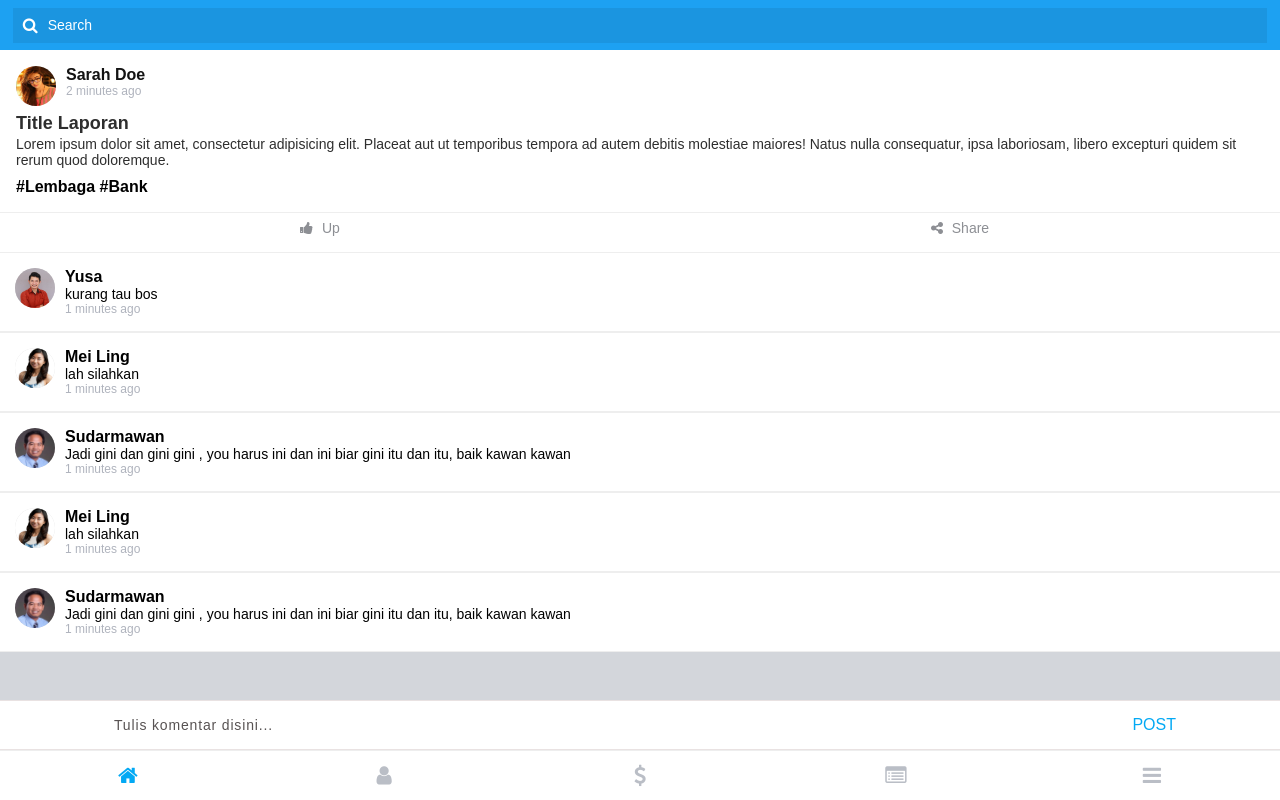
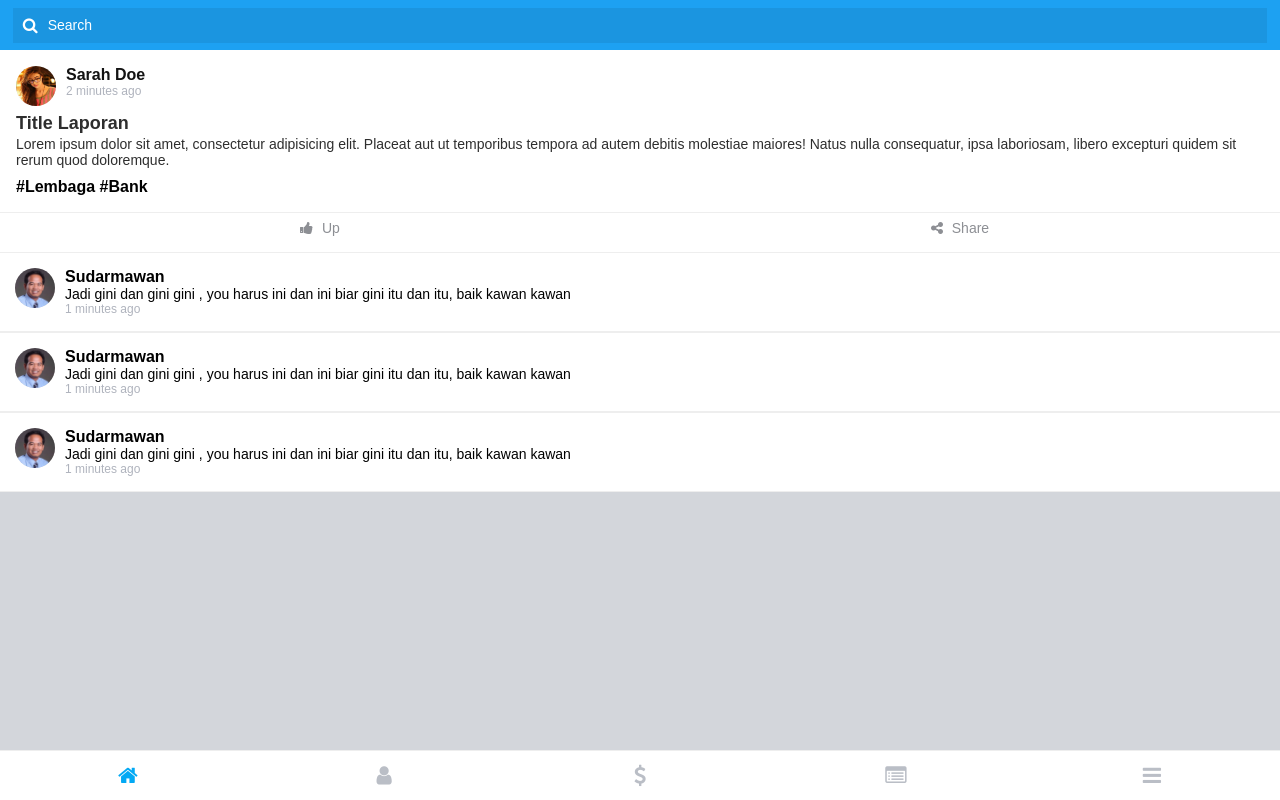
Before and after one commit to m-noer/ggfdsg, a plain HTML site: page detail-post.html in a window 1280 px wide. Drawn offline with Linux system fonts and the light colour scheme.

Commit message:
Add files via upload

```diff
--- a/detail-post.html
+++ b/detail-post.html
@@ -10,13 +10,13 @@
   </head>
   <body onload="tes()">
 
-    <div id="detail_post">
+    <div id="app">
       <nav>
         <div class="cell isi-laporan">
-          <a href="index.html" class="active"><i class="fa fa-home fa-lg"  aria-hidden="true"></i></a>
+          <a href="home.html" class="active"><i class="fa fa-home fa-lg"  aria-hidden="true"></i></a>
         </div>
         <div class="cell isi-laporan">
-          <a href=""><i class="fa fa-user fa-lg"  aria-hidden="true"></i></a>
+          <a href="#footer"><i class="fa fa-user fa-lg"  aria-hidden="true"></i></a>
         </div>
         <div class="cell isi-laporan">
           <a href=""><i class="fa fa-dollar fa-lg"  aria-hidden="true"></i></a>
@@ -28,7 +28,7 @@
           <a href=""><i class="fa fa-bars fa-lg"  aria-hidden="true"></i></a>
         </div>
       </nav>
-      <div class="search-box">
+      <div class="search-box" id="search">
         <div class="input-box">
           <i class="fa fa-search" aria-hidden="true"></i>
           <input type="text" placeholder="Search">
@@ -70,31 +70,9 @@
           </div>
         </div>
 
-        <div class="comment">
-          <div class="cell1">
-            <div class="photo">
-              <img src="images/profil.jpeg" alt="">
-            </div>
-          </div>
-          <div class="isi-comment">
-            <h1>Yusa</h1>
-            <p>kurang tau bos</p>
-            <p>1 minutes ago</p>
-          </div>
-        </div>
-        <div class="comment">
-          <div class="cell1">
-            <div class="photo">
-              <img src="images/profil3.jpg" alt="">
-            </div>
-          </div>
-          <div class="isi-comment">
-            <h1>Mei Ling</h1>
-            <p>lah silahkan</p>
-            <p>1 minutes ago</p>
-          </div>
-        </div>
-        <div class="comment">
+        <div>
+          <ul>
+            <li class="comment">
               <div class="cell1">
                 <div class="photo">
                   <img src="images/profil4.jpg" alt="">
@@ -105,20 +83,8 @@
                 <p>Jadi gini dan gini gini , you harus ini dan ini biar gini itu dan itu, baik kawan kawan</p>
                 <p>1 minutes ago</p>
               </div>
-        </div>
-        <div class="comment">
-          <div class="cell1">
-            <div class="photo">
-              <img src="images/profil3.jpg" alt="">
-            </div>
-          </div>
-          <div class="isi-comment">
-            <h1>Mei Ling</h1>
-            <p>lah silahkan</p>
-            <p>1 minutes ago</p>
-          </div>
-        </div>
-        <div class="comment">
+            </li>
+            <li class="comment">
               <div class="cell1">
                 <div class="photo">
                   <img src="images/profil4.jpg" alt="">
@@ -129,14 +95,27 @@
                 <p>Jadi gini dan gini gini , you harus ini dan ini biar gini itu dan itu, baik kawan kawan</p>
                 <p>1 minutes ago</p>
               </div>
+            </li>
+            <li class="comment">
+              <div class="cell1">
+                <div class="photo">
+                  <img src="images/profil4.jpg" alt="">
                 </div>
               </div>
+              <div class="isi-comment">
+                <h1>Sudarmawan</h1>
+                <p>Jadi gini dan gini gini , you harus ini dan ini biar gini itu dan itu, baik kawan kawan</p>
+                <p>1 minutes ago</p>
+              </div>
+            </li>
+            <todo-list :todos="todos"></todo-list>
+          </ul>
+        </div>
+      </div>
+      <todo-form @todo-created="addTodo"></todo-form>
     </div>
 
-    <div class="tulis-comment">
-      <input type="text" placeholder="Tulis komentar disini..."> POST
-    </div>
-    <footer class="post-detail-page"></footer>
+    <footer id="footer" class="post-detail-page"></footer>
 
     <script src="js/vue.min.js" charset="utf-8"></script>
     <script src="js/jquery.min.js" charset="utf-8"></script>
@@ -144,13 +123,19 @@
     <script src="js/barba.js" type="text/javascript"></script>
     <script src="js/main.js" charset="utf-8"></script>
     <script type="text/javascript">
-      var post = document.getElementById('detail_post');
+      var post = document.getElementById('app');
 
       var postPg = new Hammer(post);
 
       postPg.on("swiperight", function(ev) {
           window.history.back();
       });
+
+      function foot(){
+        window.location = "#footer";
+        window.scrollTo(0,50);
+      }
+
     </script>
   </body>
 </html>
```
Lines whose indentation alone changed are shown as unchanged.
